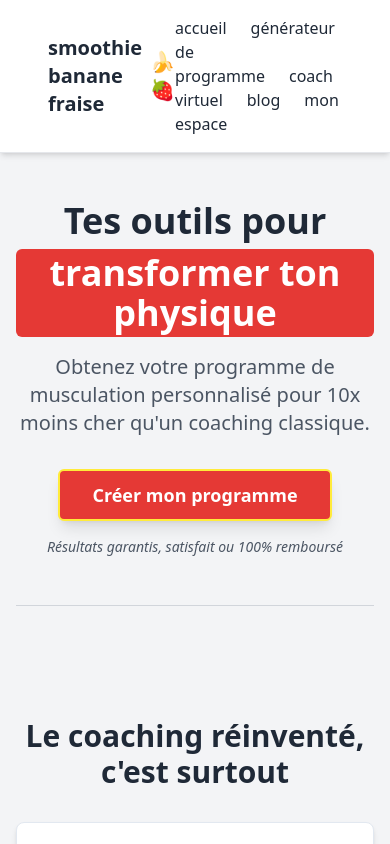
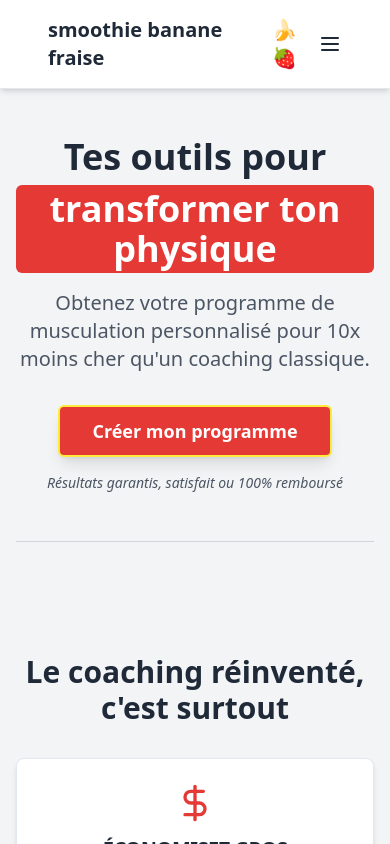
Before and after one commit to ilisno/smoothiebananefraise, a React (Vite) app: page / in a window 390 px wide. Shown: the top 844 px of the page. Built offline with nearby package versions, Linux system fonts and the light colour scheme.

Commit message:
[dyad] Ajout d'un menu mobile simple au Header - wrote 1 file(s)

```diff
--- a/src/components/Header.tsx
+++ b/src/components/Header.tsx
@@ -1,24 +1,56 @@
-import React from 'react';
+import React, { useState } from 'react';
 import { Link } from 'react-router-dom';
+import { Menu, X } from 'lucide-react'; // Import icons
 
 const Header: React.FC = () => {
+  const [isMenuOpen, setIsMenuOpen] = useState(false);
+
+  const toggleMenu = () => {
+    setIsMenuOpen(!isMenuOpen);
+  };
+
+  const closeMenu = () => {
+    setIsMenuOpen(false);
+  };
+
   return (
-    <header className="bg-white text-gray-800 p-4 shadow-md border-b border-gray-200"> {/* Changed background and text color, added border */}
+    <header className="bg-white text-gray-800 p-4 shadow-md border-b border-gray-200">
       <div className="container mx-auto flex justify-between items-center">
         {/* Logo with Emojis */}
-        <Link to="/" className="text-xl font-semibold flex items-center"> {/* Adjusted text size and weight, added flex for alignment */}
-          smoothie banane fraise <span className="ml-2">🍌🍓</span> {/* Added emojis */}
+        <Link to="/" className="text-xl font-semibold flex items-center z-20" onClick={closeMenu}> {/* Added z-20 to keep logo clickable above menu */}
+          smoothie banane fraise <span className="ml-2">🍌🍓</span>
         </Link>
-        {/* Navigation Links */}
-        <nav className="space-x-6"> {/* Added space between links */}
+
+        {/* Mobile Menu Button */}
+        <button
+          className="md:hidden z-20" // Show only on mobile, z-20 to be above menu
+          onClick={toggleMenu}
+          aria-label="Toggle menu"
+        >
+          {isMenuOpen ? <X size={24} /> : <Menu size={24} />}
+        </button>
+
+        {/* Desktop Navigation Links */}
+        <nav className="hidden md:flex space-x-6"> {/* Hide on mobile, show on desktop */}
           <Link to="/" className="hover:underline">accueil</Link>
           <Link to="/programme" className="hover:underline">générateur de programme</Link>
-          {/* Placeholder links for other pages */}
           <Link to="/coach-virtuel" className="hover:underline">coach virtuel</Link>
           <Link to="/blog" className="hover:underline">blog</Link>
           <Link to="/mon-espace" className="hover:underline">mon espace</Link>
         </nav>
       </div>
+
+      {/* Mobile Menu Panel */}
+      {isMenuOpen && (
+        <div className="fixed inset-0 bg-white z-10 flex flex-col items-center pt-16 space-y-6 md:hidden"> {/* Full screen overlay on mobile */}
+           {/* Close button is now part of the header row */}
+          <Link to="/" className="text-xl font-semibold" onClick={closeMenu}>accueil</Link>
+          <Link to="/programme" className="text-xl font-semibold" onClick={closeMenu}>générateur de programme</Link>
+          <Link to="/coach-virtuel" className="text-xl font-semibold" onClick={closeMenu}>coach virtuel</Link>
+          <Link to="/blog" className="text-xl font-semibold" onClick={closeMenu}>blog</Link>
+          <Link to="/mon-espace" className="text-xl font-semibold" onClick={closeMenu}>mon espace</Link>
+        </div>
+      )}
     </header>
   );
 };
```
